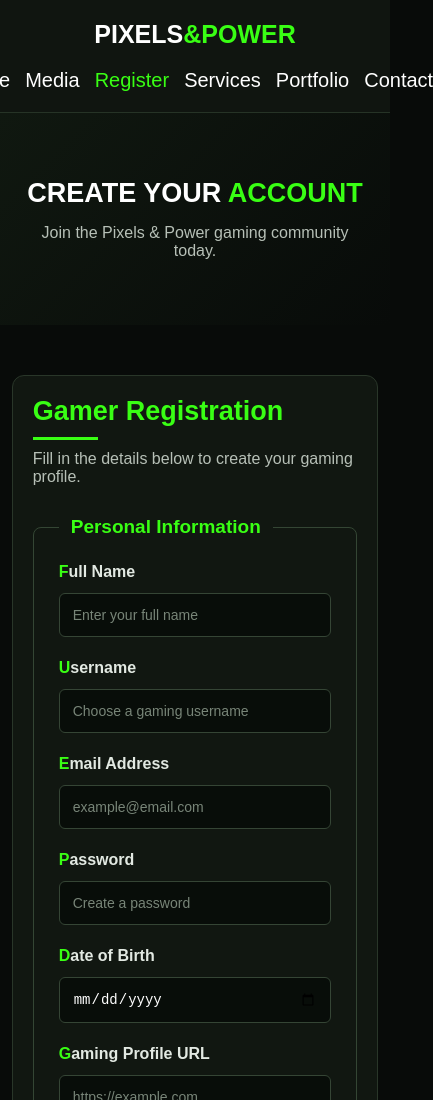
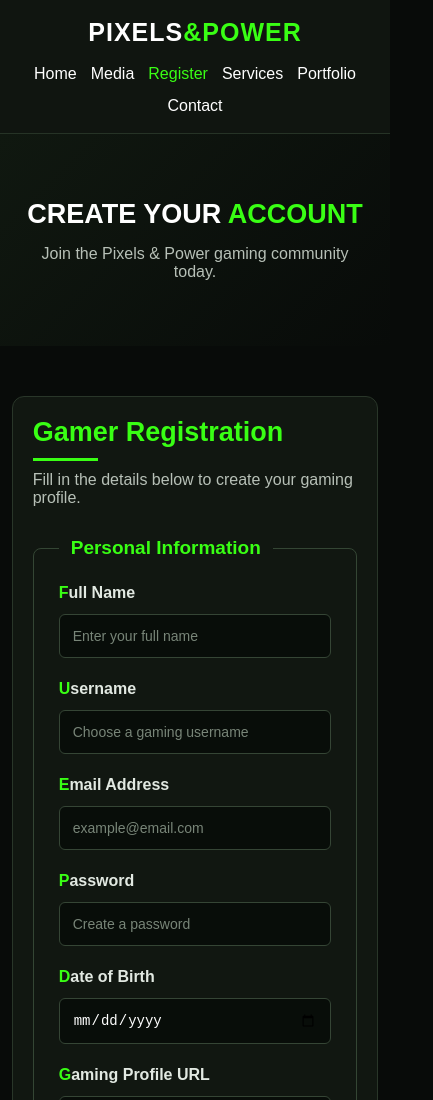
Before and after one commit to noumanzahid14-ucp/web-project--0576-, a plain HTML site: page register.html in a window 390 px wide. Shown: the top 1100 px of the page, 433 px wide, since content can reach past the window. Drawn offline with Linux system fonts and the light colour scheme.

Commit message:
register.css
Fixed Important Bugs

```diff
--- a/register.css
+++ b/register.css
@@ -1,5 +1,6 @@
 
-/* General Styling */
+/* GENERAL STYLING */
+
 * {
     margin: 0;
     padding: 0;
@@ -12,21 +13,28 @@ body {
     color: white;
 }
 
-/* Navigation */
+/* NAVIGATION BAR */
+
 .navbar {
+    height: 80px;
+    padding: 0 6%;
     background-color: #101510;
-    padding: 20px 8%;
     display: flex;
     justify-content: space-between;
     align-items: center;
     border-bottom: 1px solid #263326;
+    flex-wrap: nowrap;
+    gap: 25px;
 }
 
 .logo {
     color: #ffffff;
+    font-family: Arial, Helvetica, sans-serif;
     font-size: 25px;
-    font-weight: bold;
+    font-weight: 700;
+    letter-spacing: 1px;
     text-decoration: none;
+    white-space: nowrap;
 }
 
 .logo span {
@@ -35,14 +43,19 @@ body {
 
 .nav-links {
     display: flex;
+    align-items: center;
     list-style: none;
-    gap: 30px;
+    gap: 25px;
+    flex-wrap: nowrap;
 }
 
 .nav-links a {
     color: white;
+    font-family: Arial, Helvetica, sans-serif;
+    font-size: 18px;
+    font-weight: 400;
     text-decoration: none;
-    font-weight: bold;
+    white-space: nowrap;
     transition: 0.3s;
 }
 
@@ -51,7 +64,8 @@ body {
     color: #39ff14;
 }
 
-/* Page Heading */
+/* PAGE HEADING */
+
 .page-heading {
     text-align: center;
     padding: 65px 20px;
@@ -72,7 +86,8 @@ body {
     font-size: 16px;
 }
 
-/* Registration Container */
+/* REGISTRATION CONTAINER */
+
 .register-container {
     width: 85%;
     max-width: 950px;
@@ -97,7 +112,8 @@ body {
     color: #b7c0b7;
 }
 
-/* Form Sections */
+/* FORM SECTIONS */
+
 fieldset {
     border: 1px solid #344634;
     border-radius: 8px;
@@ -129,7 +145,8 @@ legend {
     color: #e2e9e2;
 }
 
-/* Input Styling */
+/* INPUT STYLING */
+
 input:not([type="radio"]):not([type="checkbox"]):not([type="range"]):not([type="color"]):not([type="file"]),
 select,
 textarea {
@@ -143,7 +160,8 @@ textarea {
     outline: none;
 }
 
-/* Attribute Selectors */
+/* ATTRIBUTE SELECTORS */
+
 input[type="email"],
 input[type="password"] {
     border-left: 3px solid #39ff14;
@@ -163,7 +181,8 @@ input:disabled {
     cursor: not-allowed;
 }
 
-/* Focus and Hover Pseudo-Classes */
+/* FOCUS AND HOVER */
+
 input:focus,
 select:focus,
 textarea:focus {
@@ -175,7 +194,8 @@ button:hover {
     transform: translateY(-2px);
 }
 
-/* Radio and Checkbox */
+/* RADIO AND CHECKBOX */
+
 .radio-options,
 .checkbox-options {
     display: flex;
@@ -197,7 +217,8 @@ input[type="checkbox"] {
     margin-right: 7px;
 }
 
-/* Range and Color */
+/* RANGE AND COLOR */
+
 input[type="range"] {
     width: 100%;
     accent-color: #39ff14;
@@ -223,7 +244,8 @@ input[type="file"] {
     color: #cbd5cb;
 }
 
-/* CSS Combinators */
+/* CSS COMBINATORS */
+
 .form-group label + input {
     margin-top: 2px;
 }
@@ -232,7 +254,8 @@ fieldset > .form-group {
     padding-top: 5px;
 }
 
-/* Pseudo-Elements */
+/* PSEUDO-ELEMENTS */
+
 .form-intro h2::after {
     content: "";
     display: block;
@@ -250,13 +273,15 @@ fieldset > .form-group {
     color: #788578;
 }
 
-/* Terms */
+/* TERMS */
+
 .terms {
     margin: 20px 0;
     line-height: 1.8;
 }
 
-/* Buttons */
+/* BUTTONS */
+
 .form-buttons {
     display: flex;
     gap: 15px;
@@ -285,7 +310,8 @@ fieldset > .form-group {
     color: #080b09;
 }
 
-/* Footer */
+/* FOOTER */
+
 footer {
     text-align: center;
     padding: 25px;
@@ -295,15 +321,35 @@ footer {
     line-height: 1.8;
 }
 
-/* Responsive Design */
-@media (max-width: 650px) {
+/* RESPONSIVE DESIGN */
+
+@media (max-width: 900px) {
     .navbar {
+        height: auto;
+        min-height: 80px;
         flex-direction: column;
-        gap: 20px;
+        padding: 18px 4%;
+        gap: 18px;
     }
 
     .nav-links {
-        gap: 15px;
+        flex-wrap: wrap;
+        justify-content: center;
+        gap: 18px;
+    }
+}
+
+@media (max-width: 650px) {
+    .nav-links {
+        gap: 14px;
+    }
+
+    .nav-links a {
+        font-size: 16px;
+    }
+
+    .logo {
+        font-size: 25px;
     }
 
     .page-heading h1 {
@@ -328,16 +374,3 @@ footer {
         width: 100%;
     }
 }
-
-/* Same navbar font on all pages */
-.nav-links a {
-    font-weight: 400 !important;
-}
-
-/* Same navbar font on all pages */
-.nav-links a {
-    font-family: Arial, sans-serif;
-    font-size: 20px;
-    font-weight: 400;
-    text-decoration: none;
-}
```
